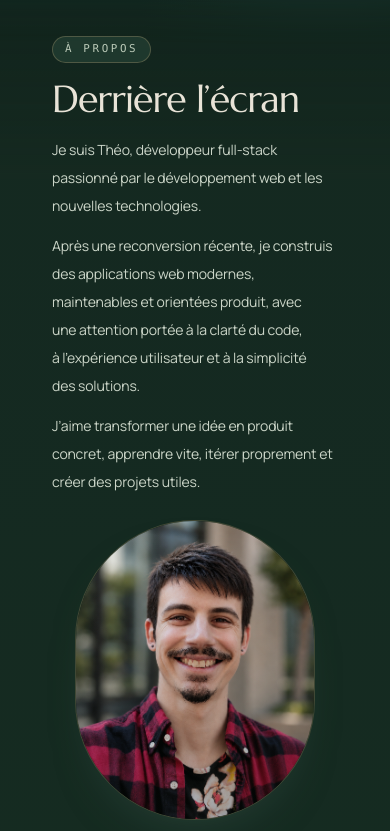
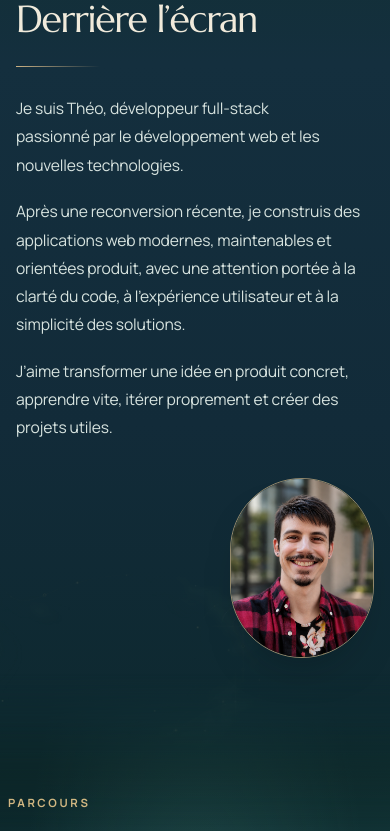
Before and after one commit to Naethr/portfolio, a Next.js app: page / in a window 390 px wide. Shown: the part 4500-5331 px from the top of the page. Built offline with nearby package versions, Linux system fonts and the light colour scheme.

Commit message:
feat: add about section with new layout and background image; remove unused variables from translations

```diff
--- a/src/app/globals.css
+++ b/src/app/globals.css
@@ -45,7 +45,6 @@
   --shell-grid-line: rgba(127, 169, 155, 0.12);
   --shell-grid-opacity: 0.24;
   --shell-ambient: radial-gradient(circle at 88% 12%, rgba(127, 169, 155, 0.07), transparent 26%);
-  --section-band-background: rgba(35, 61, 49, 0.36);
   --contact-panel-background: radial-gradient(circle at 85% 10%, rgba(127, 169, 155, 0.1), transparent 38%),
     linear-gradient(180deg, #1a3024, #11251b);
   --contact-panel-border: rgba(189, 166, 122, 0.42);
@@ -55,7 +54,6 @@
   --contact-cta-hover: rgba(189, 166, 122, 0.3);
   --contact-cta-text: var(--ivory);
   --contact-cta-shadow: 0 12px 38px -28px rgba(189, 166, 122, 0.7);
-  --photo-overlay: linear-gradient(180deg, transparent, rgba(13, 28, 23, 0.22));
   --projects-background: radial-gradient(ellipse at 81% 20%, rgba(42, 88, 91, 0.48), transparent 43%),
     radial-gradient(ellipse at 13% 76%, rgba(35, 73, 65, 0.4), transparent 48%),
     linear-gradient(160deg, #071718 0%, #0d2526 49%, #08191b 100%);
@@ -163,7 +161,6 @@
   --shell-grid-line: rgba(40, 67, 48, 0.11);
   --shell-grid-opacity: 0.24;
   --shell-ambient: radial-gradient(circle at 88% 12%, rgba(127, 169, 155, 0.11), transparent 26%);
-  --section-band-background: rgba(170, 184, 163, 0.22);
   --contact-panel-background: radial-gradient(circle at 85% 10%, rgba(127, 169, 155, 0.15), transparent 38%),
     linear-gradient(180deg, #f7f8f2, #e1ebdd);
   --contact-panel-border: rgba(101, 84, 55, 0.36);
@@ -173,7 +170,6 @@
   --contact-cta-hover: rgba(101, 84, 55, 0.21);
   --contact-cta-text: #332a19;
   --contact-cta-shadow: 0 12px 38px -28px rgba(101, 84, 55, 0.42);
-  --photo-overlay: linear-gradient(180deg, transparent, rgba(23, 42, 30, 0.08));
   --projects-background: radial-gradient(ellipse at 81% 20%, rgba(80, 139, 141, 0.18), transparent 44%),
     radial-gradient(ellipse at 14% 75%, rgba(99, 144, 125, 0.2), transparent 49%),
     linear-gradient(160deg, #eff1ec 0%, #e1eae6 52%, #e8eeeb 100%);
@@ -1036,9 +1032,6 @@ p {
 .theme-inset,
 .theme-mobile-overlay,
 .theme-mobile-close,
-.theme-section-band,
-.theme-photo-shell,
-.theme-photo-overlay,
 .theme-contact-panel,
 .theme-contact-cta {
   transition:
@@ -1136,19 +1129,6 @@ p {
   box-shadow: var(--shadow-control);
 }
 
-.theme-section-band {
-  background: var(--section-band-background);
-}
-
-.theme-photo-shell {
-  border-color: var(--border);
-  background: var(--surface-inset);
-}
-
-.theme-photo-overlay {
-  background: var(--photo-overlay);
-}
-
 .theme-contact-panel {
   border-color: var(--contact-panel-border);
   background: var(--contact-panel-background);
@@ -1188,6 +1168,111 @@ p {
   }
 
   .project-media-image { transform: none !important; }
+}
+
+/* The About passage meets the Constellation and the timeline at their actual edge colors. */
+.about-scene {
+  position: relative;
+  isolation: isolate;
+  padding: clamp(5rem, 8vw, 8rem) 0 clamp(4.5rem, 7vw, 6.5rem);
+}
+
+.about-backdrop {
+  position: absolute;
+  z-index: -1;
+  top: -10rem;
+  bottom: -8rem;
+  left: 50%;
+  width: 100vw;
+  transform: translateX(-50%);
+  overflow: hidden;
+  background: linear-gradient(180deg, #10312c 0%, #142f3e 28%, #122b39 61%, #0c282c 100%);
+  mask-image: linear-gradient(180deg, transparent, #000 10rem, #000 calc(100% - 8rem), transparent);
+}
+
+.about-cartography {
+  display: block;
+  position: absolute;
+  bottom: 3rem;
+  left: -6rem;
+  width: min(65vw, 48rem);
+  height: auto;
+  opacity: 0.27;
+  /* Fade every edge, including the source's cropped cartographic lines. */
+  mask-image:
+    linear-gradient(90deg, transparent, #000 22%, #000 72%, transparent),
+    linear-gradient(180deg, transparent, #000 30%, #000 65%, transparent);
+  mask-composite: intersect;
+}
+
+.about-layout {
+  position: relative;
+  display: grid;
+  grid-template-columns: minmax(0, 1fr) minmax(11rem, 16rem);
+  align-items: center;
+  gap: clamp(2rem, 8vw, 8rem);
+  max-width: 70rem;
+  margin-inline: auto;
+}
+
+.about-copy { max-width: 42rem; }
+.about-title {
+  color: #f0eadb;
+  font-size: clamp(2.45rem, 4.7vw, 4rem);
+  font-weight: 400;
+  line-height: 1.12;
+  letter-spacing: -0.035em;
+  text-wrap: balance;
+}
+.about-title::after {
+  content: "";
+  display: block;
+  width: 5.25rem;
+  height: 1px;
+  margin: 1.6rem 0 1.7rem;
+  background: linear-gradient(90deg, #cbb184, rgba(203, 177, 132, 0));
+}
+.about-prose {
+  max-width: 62ch;
+  color: #d7e3df;
+  font-size: 1rem;
+  line-height: 1.85;
+}
+.about-prose p + p { margin-top: 1.2rem; }
+.about-portrait {
+  position: relative;
+  justify-self: end;
+  width: 100%;
+  max-width: 16rem;
+  aspect-ratio: 4 / 5;
+  overflow: hidden;
+  border: 1px solid rgba(203, 177, 132, 0.7);
+  border-radius: 999px;
+  box-shadow: 0 24px 52px -36px rgba(3, 15, 17, 0.75);
+}
+
+[data-theme="light"] .about-backdrop {
+  background: linear-gradient(180deg, #d9e8df 0%, #cedee5 28%, #cbdce3 61%, #e1ece4 100%);
+}
+[data-theme="light"] .about-cartography { opacity: 0.12; mix-blend-mode: multiply; }
+[data-theme="light"] .about-title { color: #1b3738; }
+[data-theme="light"] .about-prose { color: #294a49; }
+[data-theme="light"] .about-title::after { background: linear-gradient(90deg, #80653d, rgba(128, 101, 61, 0)); }
+[data-theme="light"] .about-portrait { border-color: rgba(101, 84, 55, 0.62); box-shadow: 0 24px 52px -36px rgba(25, 56, 53, 0.4); }
+
+@media (max-width: 1023px) {
+  .about-cartography { left: -5rem; bottom: 4rem; width: 38rem; opacity: 0.2; }
+  .about-layout { gap: clamp(1.5rem, 4vw, 3rem); grid-template-columns: minmax(0, 1fr) minmax(9rem, 12rem); }
+}
+
+@media (max-width: 767px) {
+  .about-scene { padding-block: 5rem 4rem; }
+  .about-cartography { left: -7rem; bottom: 5rem; width: 26rem; opacity: 0.24; }
+  .about-layout { grid-template-columns: minmax(0, 1fr); gap: 2.25rem; }
+  .about-title { font-size: clamp(2.35rem, 9vw, 3.2rem); }
+  .about-prose { font-size: 0.98rem; line-height: 1.8; }
+  .about-prose p + p { margin-top: 1.15rem; }
+  .about-portrait { width: 9rem; justify-self: end; }
 }
 
 /* Skills atlas: local visual system and the Projects → Skills color passage. */
--- a/src/components/portfolio/portfolio-page.tsx
+++ b/src/components/portfolio/portfolio-page.tsx
@@ -6,8 +6,6 @@ import {
   ArrowRight,
   EnvelopeSimple,
 } from "@phosphor-icons/react";
-import { motion } from "motion/react";
-
 import type { Language, PortfolioTranslations } from "@/data/translations";
 
 import { SectionReveal } from "../ui/section-reveal";
@@ -32,42 +30,28 @@ function frame(className?: string) {
 
 function AboutIntro({ copy }: { copy: PortfolioTranslations["about"] }) {
   return (
-    <div className="mb-14 grid gap-6 p-5 sm:mb-16 sm:p-7 lg:grid-cols-[minmax(0,1fr)_16rem] lg:items-center lg:p-8 xl:grid-cols-[minmax(0,1fr)_18rem]">
-      <div className="max-w-3xl space-y-5">
-        <span className="theme-pill inline-flex rounded-full border px-3 py-1 font-mono text-[0.68rem] uppercase tracking-[0.24em]">
-          {copy.eyebrow}
-        </span>
-        <h2 className="theme-text-primary text-[clamp(2.35rem,5vw,4.4rem)] font-semibold leading-[0.9] tracking-[-0.075em] text-balance">
+    <div className="about-layout">
+      <div className="about-copy">
+        <h2 className="about-title font-display">
           {copy.title}
         </h2>
 
-        <div className="theme-text-secondary max-w-[62ch] space-y-3 text-sm leading-7 sm:text-base sm:leading-8">
+        <div className="about-prose">
           {copy.paragraphs.map((paragraph) => (
             <p key={paragraph}>{paragraph}</p>
           ))}
         </div>
       </div>
 
-      <motion.div
-        initial={{ opacity: 0, x: 22, scale: 0.98 }}
-        whileInView={{ opacity: 1, x: 0, scale: 1 }}
-        whileHover={{ y: -3, scale: 1.006 }}
-        viewport={{ once: true, amount: 0.35 }}
-        transition={{ duration: 0.65, ease: [0.22, 1, 0.36, 1] }}
-        className="theme-photo-shell group relative mx-auto aspect-[4/5] w-full max-w-[15rem] overflow-hidden rounded-[999px] border shadow-[0_22px_62px_-46px_rgba(127,169,155,0.52)] transition-shadow duration-500 hover:shadow-[0_26px_70px_-50px_rgba(127,169,155,0.68)] sm:max-w-[17rem] lg:mr-0"
-      >
-        <div
-          aria-hidden="true"
-          className="theme-photo-overlay absolute inset-0 z-10 rounded-[999px] transition-opacity duration-500 group-hover:opacity-80"
-        />
+      <div className="about-portrait">
         <Image
           src={aboutPhoto.src}
           alt={aboutPhoto.alt}
           fill
-          sizes="(max-width: 1024px) 17rem, 18rem"
-          className="scale-[1.04] rounded-[999px] object-cover object-center transition-transform duration-700 ease-out group-hover:scale-[1.055]"
+          sizes="(max-width: 767px) 144px, (max-width: 1023px) 192px, 256px"
+          className="object-cover object-center"
         />
-      </motion.div>
+      </div>
     </div>
   );
 }
@@ -137,19 +121,16 @@ function ProfileSection({
   return (
     <section
       id="profil"
-      className="relative pb-12 pt-20 sm:pb-16 sm:pt-24 lg:pb-20 lg:pt-28"
+      className="relative"
     >
-      <div
-        aria-hidden="true"
-        className="theme-section-band pointer-events-none absolute left-1/2 top-[-7rem] h-[calc(100%+14rem)] w-screen -translate-x-1/2 [mask-image:linear-gradient(180deg,transparent_0%,black_18%,black_82%,transparent_100%)]"
-      />
+      <div className="about-scene">
+        <div aria-hidden="true" className="about-backdrop pointer-events-none">
+          <Image src="/images/about/jade-cartography.webp" alt="" width={960} height={540} sizes="(max-width: 767px) 416px, (max-width: 1023px) 608px, (max-width: 1181px) 65vw, 768px" className="about-cartography" />
+        </div>
+        <AboutIntro copy={aboutCopy} />
+      </div>
       <SectionReveal>
-        <div className="relative p-4 sm:p-5 lg:p-6">
-          <div className="relative space-y-5">
-            <AboutIntro copy={aboutCopy} />
-            <TimelineSection copy={timelineCopy} />
-          </div>
-        </div>
+        <TimelineSection copy={timelineCopy} />
       </SectionReveal>
     </section>
   );
--- a/src/data/translations.ts
+++ b/src/data/translations.ts
@@ -56,7 +56,6 @@ export type PortfolioTranslations = {
     };
   };
   about: {
-    eyebrow: string;
     title: string;
     paragraphs: string[];
   };
@@ -493,7 +492,6 @@ export const translations = {
       },
     },
     about: {
-      eyebrow: "À propos",
       title: "Derrière l’écran",
       paragraphs: [
         "Je suis Théo, développeur full-stack passionné par le développement web et les nouvelles technologies.",
@@ -595,7 +593,6 @@ export const translations = {
       },
     },
     about: {
-      eyebrow: "About",
       title: "Behind the screen",
       paragraphs: [
         "I’m Théo, a full-stack developer passionate about web development and new technologies.",
```
Also changed, not shown: public/images/about/jade-cartography.webp (added).
